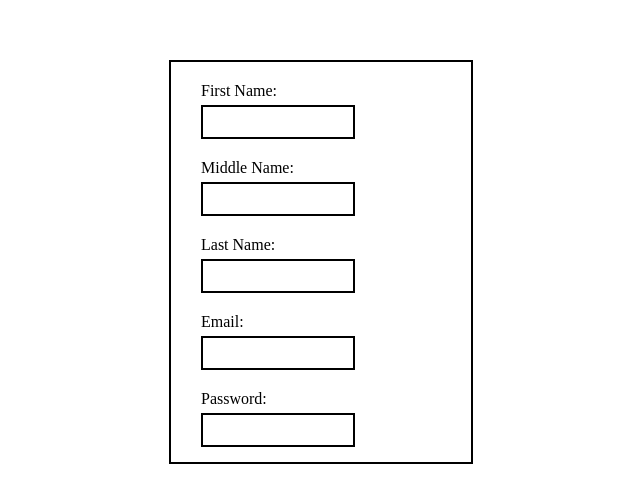
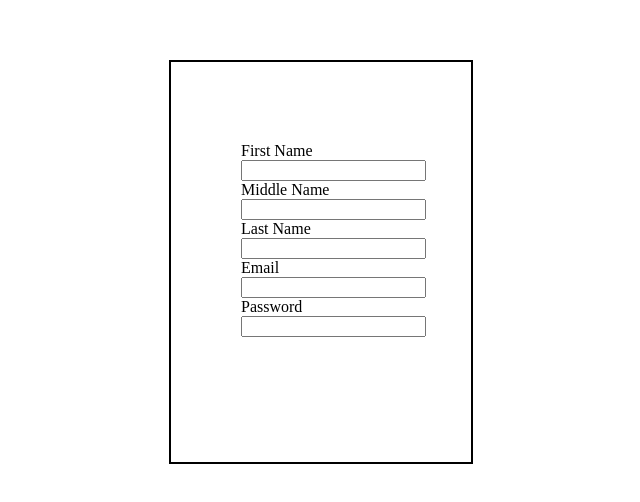
Before and after one commit to Abhishek-1839/demo3, a plain HTML site: page index.html in a window 1280 px wide. Shown: the part 120-622 px from the top of the page, without its empty margins (439-1079 px from the left). Drawn offline with Linux system fonts and the light colour scheme.

Commit message:
Update index.html

```diff
--- a/index.html
+++ b/index.html
@@ -1,76 +1,45 @@
 <!DOCTYPE html>
 <html lang="en">
+
 <head>
     <meta charset="UTF-8">
     <meta name="viewport" content="width=device-width, initial-scale=1.0">
     <title>Document</title>
     <style>
-        .outer{
-            margin:180px 300px 150px 600px;
-            height:400px;
-            width:300px;
-            border:2px solid black;
+        .outer {
+            margin: 180px 300px 150px 600px;
+            height: 400px;
+            width: 300px;
+            border: 2px solid black;
         }
+
         .inner{
-            margin:5px 30px 20px 30px;
-            height:30px;
-            width:150px;
-            border:2px solid black;
-        }
-        .first{
-            margin-top: 20px;
-            margin-left: 30px;
-        }
-        .middle{
-            margin-top: 20px;
-            margin-left: 30px;
-        }
-        .last{
-            margin-top: 20px;
-            margin-left: 30px;
-        }
-        .email{
-        margin-top: 20px;
-            margin-left: 30px;
-        }
-        .password{
-            margin-top: 20px;
-            margin-left: 30px;
+            align-items: center;
+            margin: 80px 30px 0px 70px;
+            height: 30px;
+            width: 150px;
         }
     </style>
 </head>
+
 <body>
-    <div class ="outer">
-        <div class = "first">
-            <span>First Name:</span>
-        </div>
-        <div class ="inner">
-
-        </div>
-        <div class = "middle">
-            <span>Middle Name:</span>
-        </div>
-        <div class ="inner">
-
-        </div>
-        <div class = "last">
-            <span>Last Name:</span>
-        </div>
-        <div class ="inner">
-
-        </div>
-        <div class = "email">
-            <span>Email:</span>
-        </div>
-        <div class ="inner">
-
-        </div>
-        <div class = "password">
-            <span>Password:</span>
-        </div>
-        <div class ="inner">
+    <div class="outer">
+        <div class="inner">
+            <form>
+                <label for="firstname">First Name</label><br>
+                <input type="text" name="" id="firstname"><br>
+                <label for="middlename">Middle Name</label><br>
+                <input type="text" name="" id="middlename"><br>
+                <label for="lastname">Last Name</label><br>
+                <input type="text" name="" id="lastname"><br>
+                <label for="email">Email</label><br>
+                <input type="email" name="" id="email"><br>
+                <label for="password">Password</label><br>
+                <input type="password" name="" id="password"><br>
+            </form>
 
         </div>
     </div>
 </body>
+
 </html>
```
